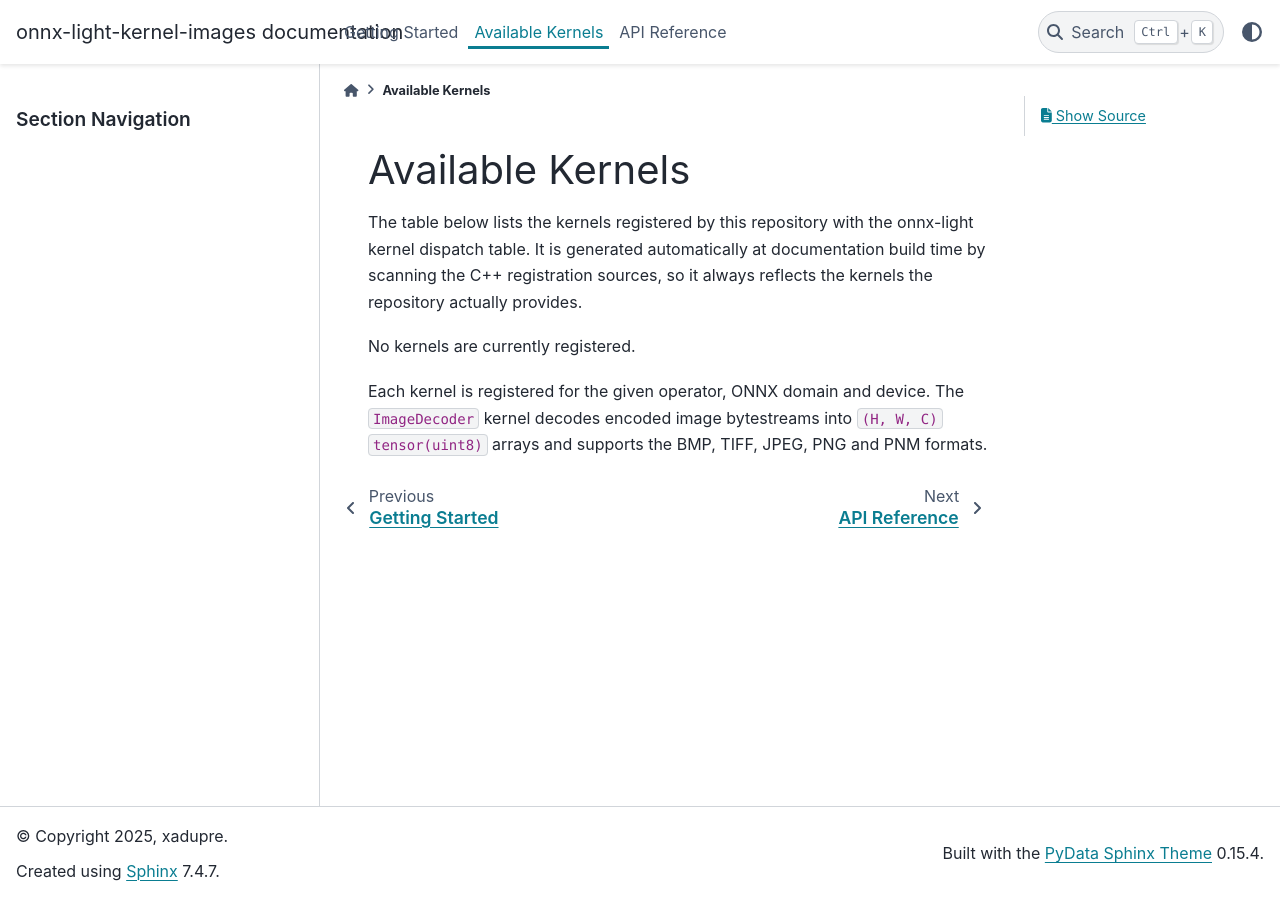
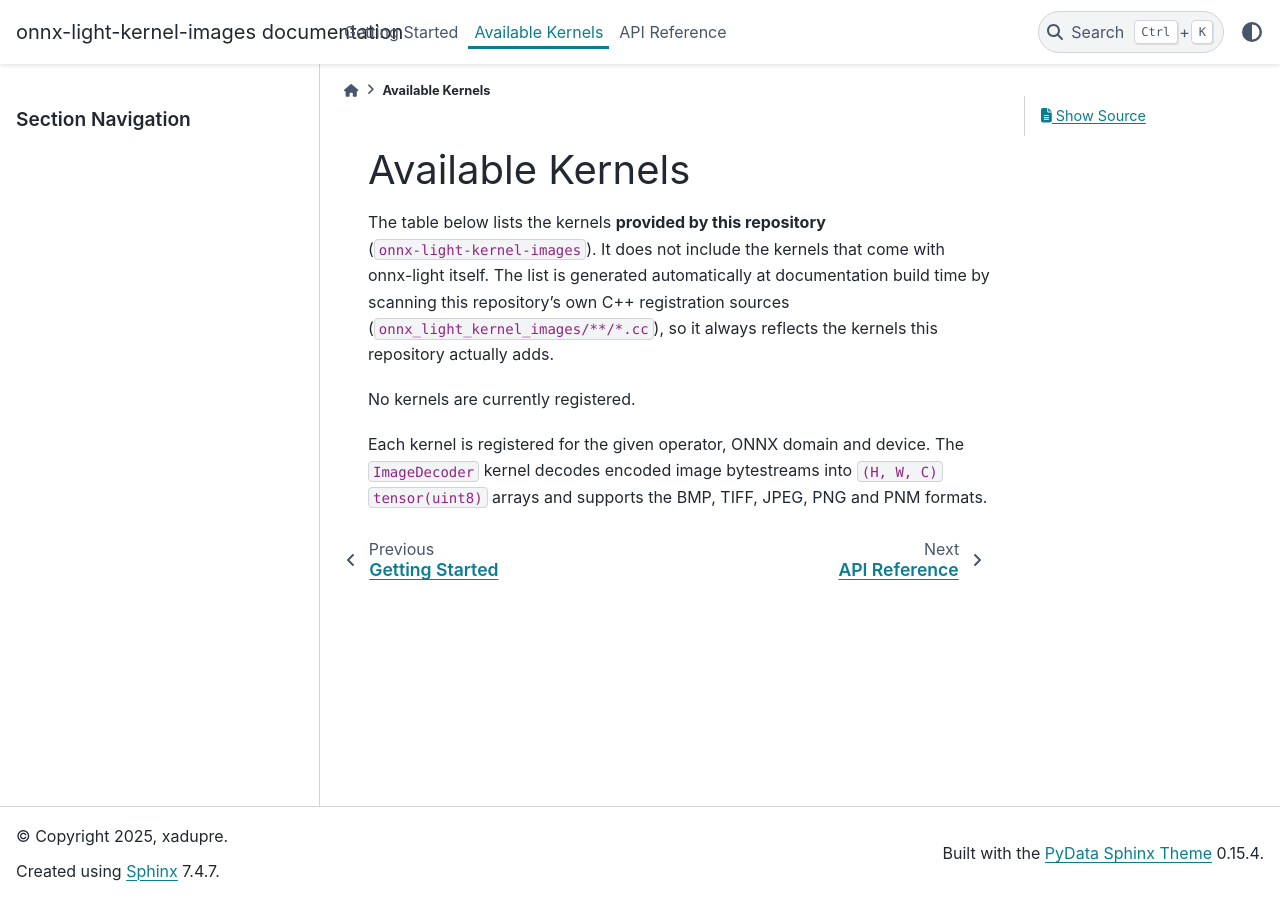
Before and after one commit to xadupre/onnx-light-kernel-images, a Sphinx documentation site: the page built from docs/kernels.rst, in a window 1280 px wide. Built offline with Sphinx 7.4.7 and the PyData theme 0.15.4, drawn with Linux system fonts in a browser that asks for light colours.

Commit message:
Clarify docs page lists only this repository's kernels
Co-authored-by: xadupre <22452781+xadupre@users.noreply.github.com>

```diff
--- a/docs/_ext/onnx_kernels.py
+++ b/docs/_ext/onnx_kernels.py
@@ -1,12 +1,14 @@
 # Copyright (c) ONNX Project Contributors
 #
 # SPDX-License-Identifier: Apache-2.0
-"""Sphinx extension rendering the repository's registered kernels as a table.
+"""Sphinx extension rendering this repository's own registered kernels as a table.
 
-Provides the ``onnx-light-kernels`` directive which scans the C++ registration
-sources (see :mod:`kernel_scan`) and emits a table with one row per registered
-kernel. Because the table is generated at build time, it always reflects the
-kernels the repository actually registers.
+Provides the ``registered-kernels`` directive which scans **this repository's**
+C++ registration sources (see :mod:`kernel_scan`) and emits a table with one row
+per registered kernel. Only kernels added by this repository
+(``onnx-light-kernel-images``) are listed; the kernels shipped by onnx-light
+itself are not scanned. Because the table is generated at build time, it always
+reflects the kernels this repository actually registers.
 """
 
 from __future__ import annotations
@@ -33,7 +35,7 @@ def _row(cells: Sequence[str]) -> nodes.row:
 
 def _build_table(kernels: List[Kernel]) -> nodes.table:
     table = nodes.table()
-    table["classes"].append("onnx-light-kernels")
+    table["classes"].append("registered-kernels")
     tgroup = nodes.tgroup(cols=len(_HEADERS))
     table += tgroup
     for _ in _HEADERS:
@@ -50,7 +52,7 @@ def _build_table(kernels: List[Kernel]) -> nodes.table:
     return table
 
 
-class OnnxLightKernelsDirective(Directive):
+class RegisteredKernelsDirective(Directive):
     """Render a table of the kernels registered by this repository."""
 
     has_content = False
@@ -68,7 +70,7 @@ class OnnxLightKernelsDirective(Directive):
         kernels = find_registered_kernels(root, globs)
         if not kernels:
             warning = self.state_machine.reporter.warning(
-                "onnx-light-kernels: no registered kernels found under "
+                "registered-kernels: no registered kernels found under "
                 f"{root} for globs {globs}.",
                 line=self.lineno,
             )
@@ -79,7 +81,7 @@ class OnnxLightKernelsDirective(Directive):
 
 
 def setup(app):
-    app.add_directive("onnx-light-kernels", OnnxLightKernelsDirective)
+    app.add_directive("registered-kernels", RegisteredKernelsDirective)
     return {
         "version": "0.1.0",
         "parallel_read_safe": True,
--- a/docs/kernels.rst
+++ b/docs/kernels.rst
@@ -1,12 +1,14 @@
 Available Kernels
 =================
 
-The table below lists the kernels registered by this repository with the
-onnx-light kernel dispatch table. It is generated automatically at
-documentation build time by scanning the C++ registration sources, so it always
-reflects the kernels the repository actually provides.
+The table below lists the kernels **provided by this repository**
+(``onnx-light-kernel-images``). It does not include the kernels that come with
+onnx-light itself. The list is generated automatically at documentation build
+time by scanning this repository's own C++ registration sources
+(``onnx_light_kernel_images/**/*.cc``), so it always reflects the kernels this
+repository actually adds.
 
-.. onnx-light-kernels::
+.. registered-kernels::
 
 Each kernel is registered for the given operator, ONNX domain and device. The
 ``ImageDecoder`` kernel decodes encoded image bytestreams into ``(H, W, C)``
```
